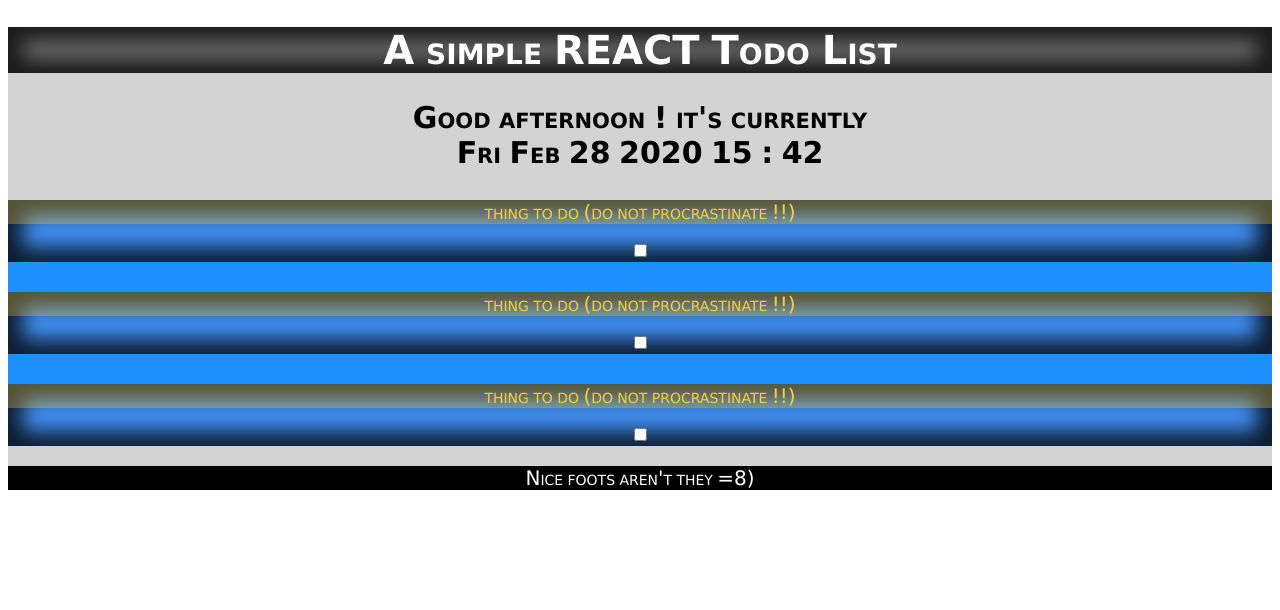
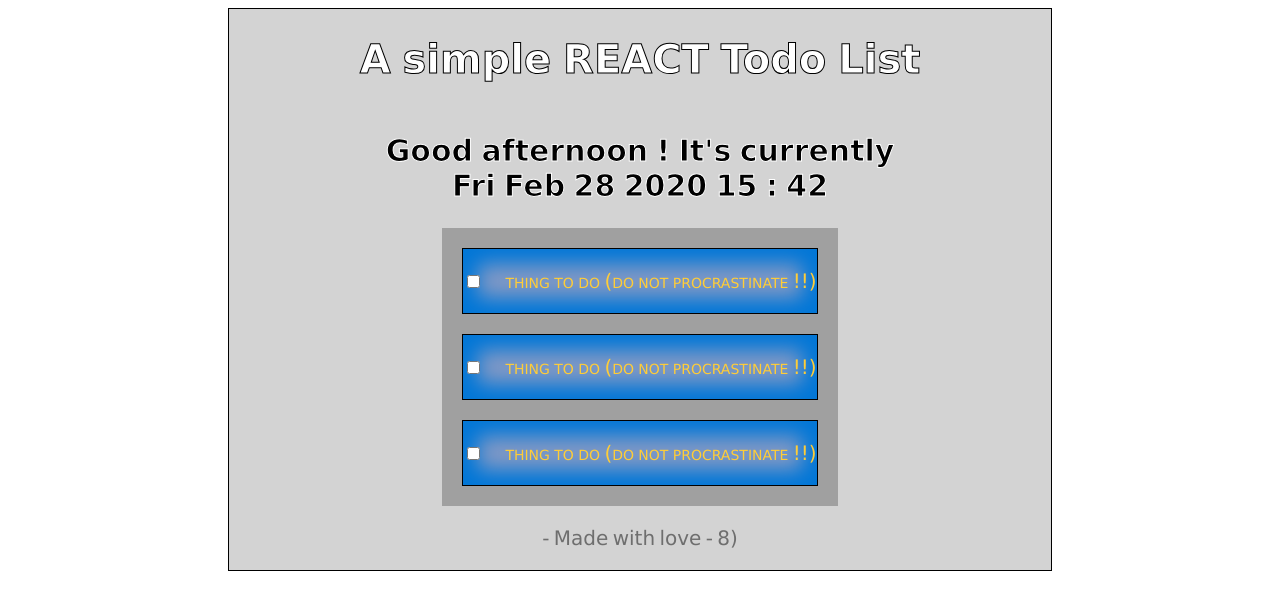
Before and after one commit to 3C2H/react-basic-todo-list, a React (Create React App) app: page / in a window 1280 px wide. Shown: the top 610 px of the page. Built offline with nearby package versions, Linux system fonts and the light colour scheme.

Commit message:
styling.. again (looks better now)

```diff
--- a/src/components/CheckBox.js
+++ b/src/components/CheckBox.js
@@ -6,8 +6,8 @@
   render() {
     return(
       <div className='checkBoxContainer'>
+        <input className='theCheckBox' type='checkbox' />
         <p className='checkBoxText'>thing to do (do not procrastinate !!)</p>
-        <input className='theCheckBox' type='checkbox' />
       </div>
     )
   }
--- a/src/components/DateComponent.js
+++ b/src/components/DateComponent.js
@@ -1,4 +1,5 @@
 import React from 'react'
+import '../style/dateComponent.css'
 
 
 class DateComponent extends React.Component {
@@ -19,8 +20,8 @@
     }
 
     return(
-			<div>
-				<h2>Good {timeOfDay} ! it's currently <br></br> {dateUi} {hours} : {minutes} </h2>
+			<div className='dateComponent'>
+				<h2>Good {timeOfDay} ! It's currently <br></br> {dateUi} {hours} : {minutes} </h2>
 			</div>
     )
   }
--- a/src/components/Footer.js
+++ b/src/components/Footer.js
@@ -6,7 +6,7 @@
   render() {
     return(
       <div>
-        <p className='footerMessage'> Nice foots aren't they =8) </p>
+        <p className='footerMessage'> - Made with love -  8) </p>
       </div>
     )
   }
--- a/src/components/TodoList.js
+++ b/src/components/TodoList.js
@@ -7,11 +7,9 @@
   render() {
     return(
       <div className='TodoListContainer'>
-        <div>
-          <CheckBox />
-          <CheckBox />
-          <CheckBox />
-        </div>
+        <CheckBox />
+        <CheckBox />
+        <CheckBox />
       </div>
     )
   }
--- a/src/index.css
+++ b/src/index.css
@@ -1,10 +1,5 @@
 body {
   /* margin: 0; */
-  font-family: -apple-system, BlinkMacSystemFont, 'Segoe UI', 'Roboto', 'Oxygen',
-    'Ubuntu', 'Cantarell', 'Fira Sans', 'Droid Sans', 'Helvetica Neue',
-    sans-serif;
-  -webkit-font-smoothing: antialiased;
-  -moz-osx-font-smoothing: grayscale;
 }
 
 code {
--- a/src/style/App.css
+++ b/src/style/App.css
@@ -1,5 +1,6 @@
 .App {
   background-color: lightgray;
+  border: 1px solid black;
   text-align: center;
   font-family: "Lucida Sans Unicode", "Lucida Grande", sans-serif;
   font-size: 20px;
@@ -9,41 +10,10 @@
   font-weight: normal;
   text-decoration: none;
   font-style: normal;
-  font-variant: small-caps;
   text-transform: none;
-}
-
-.App-logo {
-  height: 40vmin;
-  pointer-events: none;
-}
-
-@media (prefers-reduced-motion: no-preference) {
-  .App-logo {
-    animation: App-logo-spin infinite 20s linear;
-  }
-}
-
-.App-header {
-  background-color: #282c34;
-  min-height: 100vh;
   display: flex;
   flex-direction: column;
   align-items: center;
-  justify-content: center;
-  font-size: calc(10px + 2vmin);
-  color: white;
+  width: 65%;
+  margin: auto;
 }
-
-.App-link {
-  color: #61dafb;
-}
-
-@keyframes App-logo-spin {
-  from {
-    transform: rotate(0deg);
-  }
-  to {
-    transform: rotate(360deg);
-  }
-}
--- a/src/style/checkBox.css
+++ b/src/style/checkBox.css
@@ -1,20 +1,22 @@
 .checkBoxContainer {
+  display: flex;
+  justify-content: flex-start;
+  align-items: center;
   background-color: rgba(100, 148, 237, 0.5);
-  margin-top: 30px;
-  -webkit-box-shadow: inset 0px 0px 20px 15px rgba(0,0,0,0.8);
-  box-shadow: inset 0px 0px 20px 15px rgba(0,0,0,0.8);
+  margin: 20px;
+  border: 1px solid;
+  -webkit-box-shadow: inset 0px 0px 20px 15px rgba(0, 118, 215, 0.995);
+  box-shadow: inset 0px 0px 20px 15px rgba(0, 118, 215, 0.995);
   /* -webkit-box-shadow: 0px 15px 20px 15px rgba(0,0,0,0.8);
   box-shadow: 0px 15px 20px 15px rgba(0,0,0,0.8); */
 }
 
 .checkBoxText {
   color: rgb(255, 205, 55);
-  margin-top: 25px;
-  margin-bottom: 10px;
-  -webkit-box-shadow: inset 0px 0px 20px 15px rgba(255, 205, 55, 0.3);
-  box-shadow: inset 0px 0px 20px 15px rgb(255, 205, 55, 0.3);
+  /* -webkit-box-shadow: inset 0px 0px 20px 15px rgba(255, 205, 55, 0.3);
+  box-shadow: inset 0px 0px 20px 15px rgb(255, 205, 55, 0.3); */
 }
 
 .theCheckBox {
-  margin-top: 10px;
+  margin-right:  25px;
 }
--- /dev/null
+++ b/src/style/dateComponent.css
@@ -0,0 +1,6 @@
+@supports (-webkit-text-stroke: 1px white) {
+  .dateComponent {
+    -webkit-text-stroke: 1px white;
+    -webkit-text-fill-color: black;
+  }
+}
--- a/src/style/footer.css
+++ b/src/style/footer.css
@@ -1,4 +1,3 @@
 .footerMessage {
-  color: white;
-  background-color: black;
+  color:rgb(110, 110, 110) ;
 }
--- a/src/style/header.css
+++ b/src/style/header.css
@@ -1,6 +1,6 @@
-.title {
-  color: white;
-  background-color: gray;
-  -webkit-box-shadow: inset 0px 0px 20px 15px rgba(0,0,0,0.8);
-  box-shadow: inset 0px 0px 20px 15px rgba(0,0,0,0.8);
+@supports (-webkit-text-stroke: 1px black) {
+  .title {
+    -webkit-text-stroke: 1px black;
+    -webkit-text-fill-color: white;
+  }
 }
--- a/src/style/todoList.css
+++ b/src/style/todoList.css
@@ -1,3 +1,4 @@
 .TodoListContainer {
-  background-color: dodgerblue;
+  background-color: rgb(160, 160, 160);
+  font-variant: small-caps;
 }
```
